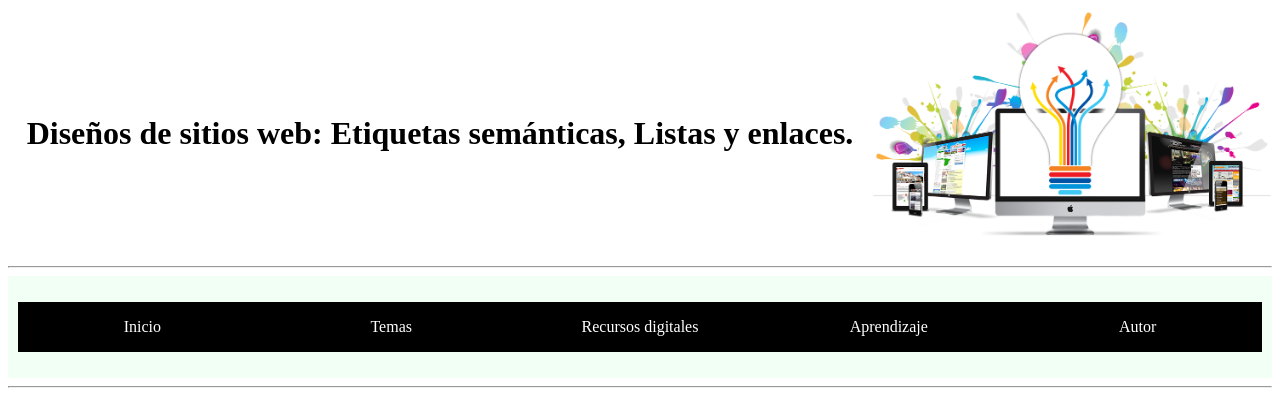
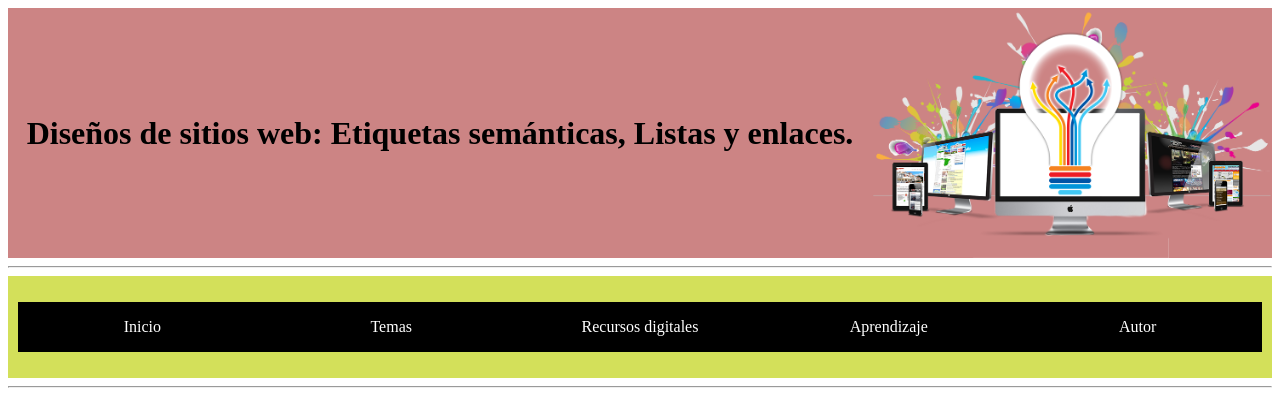
Before and after one commit to jodarco/DSW-JonathanCortes, a plain HTML site: page fase3/index.html in a window 1280 px wide. Shown: the top 395 px of the page. Drawn offline with Linux system fonts and the light colour scheme.

Commit message:
Update estilos.css

```diff
--- a/fase3/css/estilos.css
+++ b/fase3/css/estilos.css
@@ -5,7 +5,7 @@
 }
 
 nav{
-    background-color: rgb(241, 255, 244);
+    background-color: rgb(211, 224, 90);
     padding: 10px;
 }
 
@@ -17,7 +17,7 @@ footer{
 }
 
 header{
-    background-color: white;
+    background-color: rgb(204, 132, 132);
     display: flex;
     justify-content: space-between;
     align-items: center;
@@ -37,7 +37,7 @@ section{
 
 aside{
     grid-column: 3/4;
-    background-color: cornflowerblue;
+    background-color: rgb(95, 204, 114);
     padding: 20px;
 }
 
```
